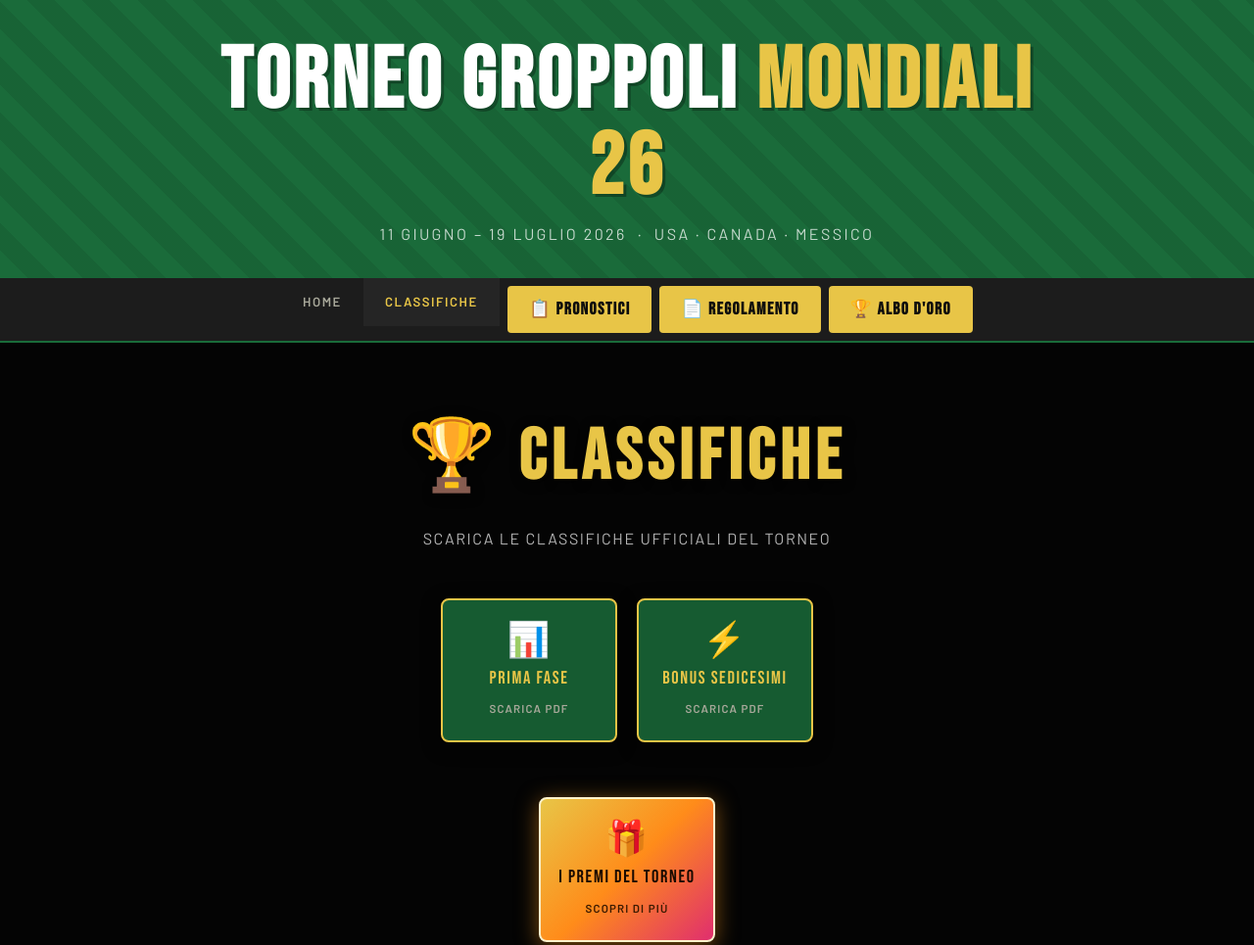
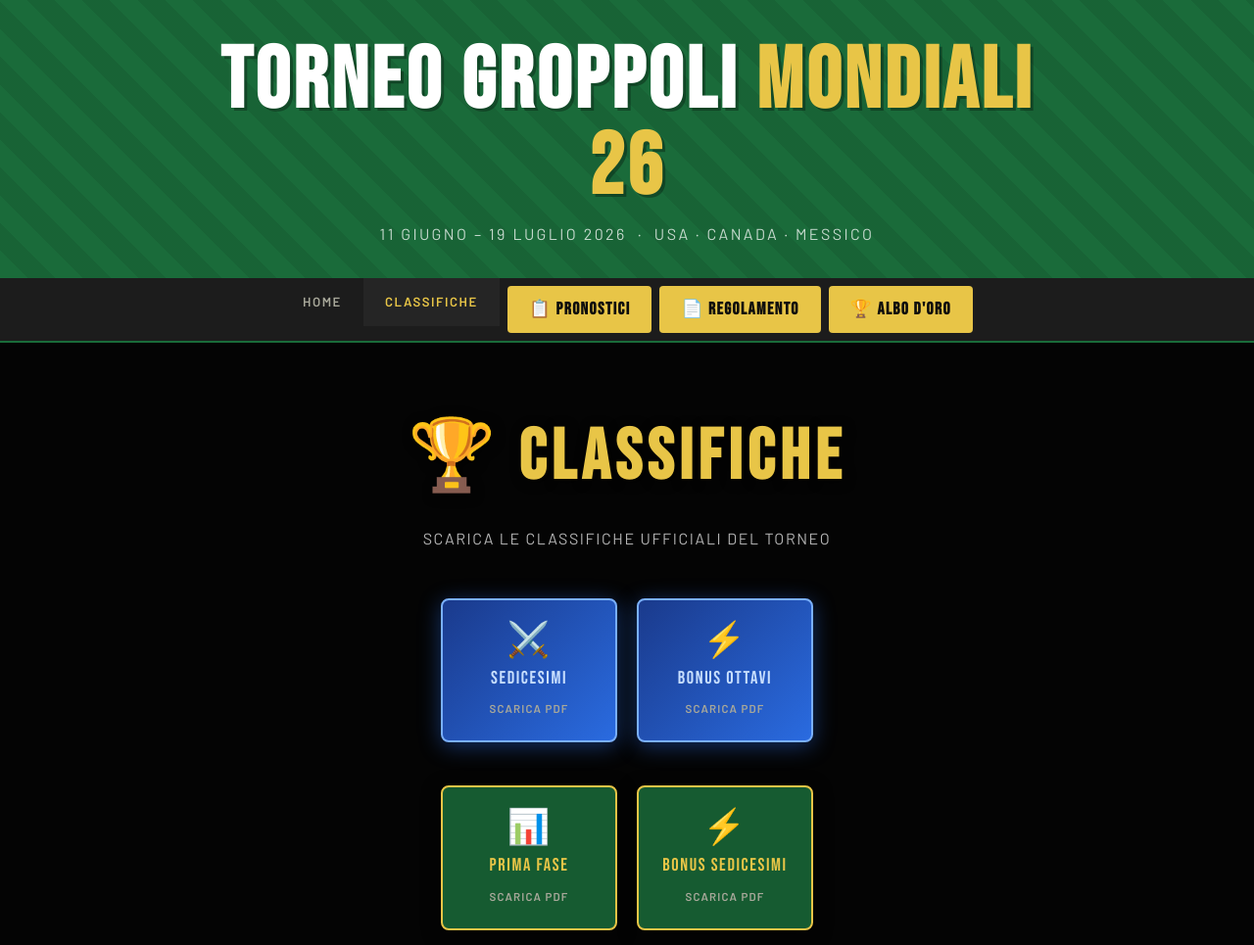
Before and after one commit to Groppoli26/Torneo-Mondiali, a plain HTML site: page classifiche.html in a window 1280 px wide. Shown: the top 965 px of the page at 98% size. Drawn offline with Linux system fonts and the light colour scheme.

Commit message:
Add files via upload

```diff
--- a/classifiche.html
+++ b/classifiche.html
@@ -216,6 +216,18 @@
       text-transform: uppercase;
     }
 
+    .btn-fase-ko {
+      background: linear-gradient(135deg, #1a3a8c 0%, #2a6be0 100%);
+      border: 2px solid #7ab0ff;
+      box-shadow: 0 4px 22px rgba(42,107,224,0.45);
+    }
+    .btn-fase-ko .label { color: #c8dfff; }
+    .btn-fase-ko:hover {
+      background: linear-gradient(135deg, #2a4faa 0%, #3d7ef5 100%);
+      transform: translateY(-4px);
+      box-shadow: 0 8px 28px rgba(42,107,224,0.65);
+    }
+
     .btn-premi {
       background: linear-gradient(135deg, #e8c547 0%, #ff8c1a 50%, #e02e6e 100%);
       border: 2px solid #fff3cc;
@@ -298,6 +310,22 @@
 
       <div class="classifiche-grid">
 
+        <!-- SEDICESIMI + BONUS OTTAVI (riga KO in cima) -->
+        <a href="Classifica/sedicesimi.pdf" target="_blank" class="btn-classifica btn-fase-ko">
+          <span class="icona">⚔️</span>
+          <span class="label">Sedicesimi</span>
+          <span class="sublabel">Scarica PDF</span>
+        </a>
+
+        <a href="Classifica/bonus_ottavi.pdf" target="_blank" class="btn-classifica btn-fase-ko">
+          <span class="icona">⚡</span>
+          <span class="label">Bonus Ottavi</span>
+          <span class="sublabel">Scarica PDF</span>
+        </a>
+
+        <!-- SEPARATORE -->
+        <div style="width:100%; height:4px;"></div>
+
         <!-- PRIMA FASE — attivo -->
         <a href="Classifica/prima_fase.pdf" target="_blank" class="btn-classifica" id="link-prima-fase">
           <span class="icona">📊</span>
@@ -313,7 +341,7 @@
         </a>
 
         <!-- SEPARATORE -->
-        <div style="width:100%; height:16px;"></div>
+        <div style="width:100%; height:4px;"></div>
 
         <!-- PREMI DEL TORNEO -->
         <a href="#" onclick="document.getElementById('premi-modal').style.display='flex'; return false;" class="btn-classifica btn-premi">
```
Also changed, not shown: gazza.png, vignetta.png.
